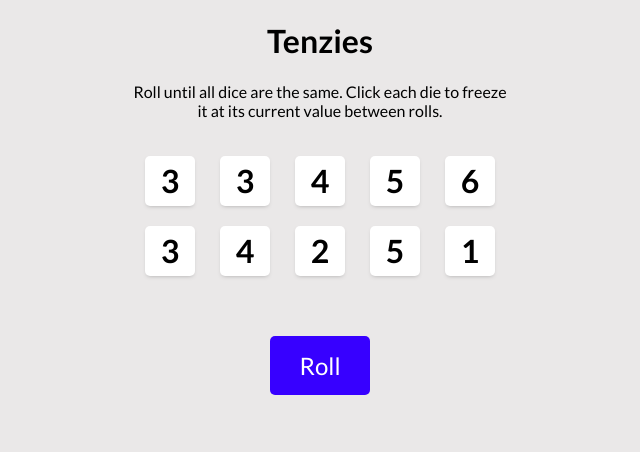
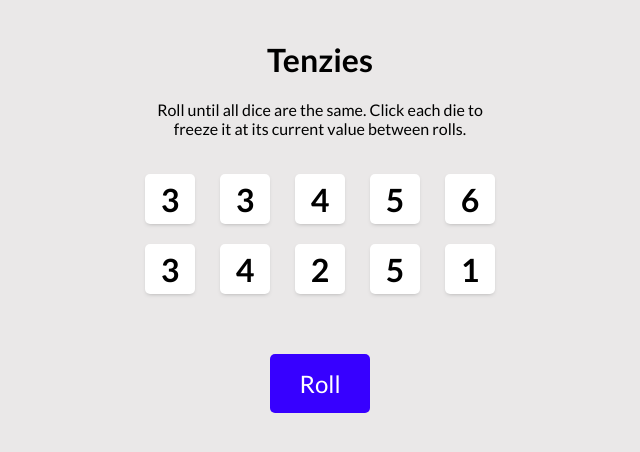
Before and after one commit to MUHAMMADMUKHTARSULEIMAN/tenzies-game-using-react, a React (Create React App) app: page / in a window 1280 px wide. Shown: the top 452 px of the page, without its empty margins (320-960 px from the left). Built offline with nearby package versions, Linux system fonts and the light colour scheme.

Commit message:
just another commit

```diff
--- a/src/index.css
+++ b/src/index.css
@@ -16,12 +16,12 @@ body {
 
 #header {
   text-align: center;
-  /* padding: 0 0 20px 0;  */
+  margin-top: 40px;
 }
 
 #text-container {
   text-align: center;
-  padding: 0 10px 20px;
+  padding: 0 30px 20px;
 }
 
 #die {
```
